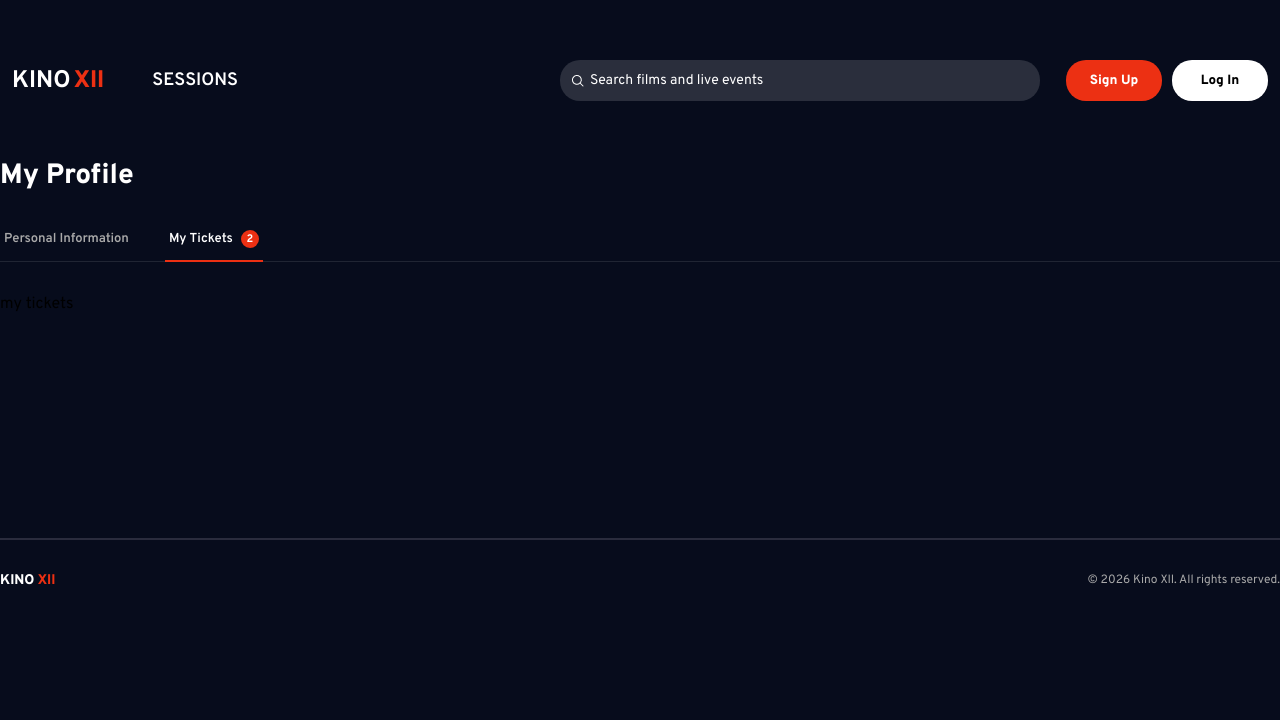
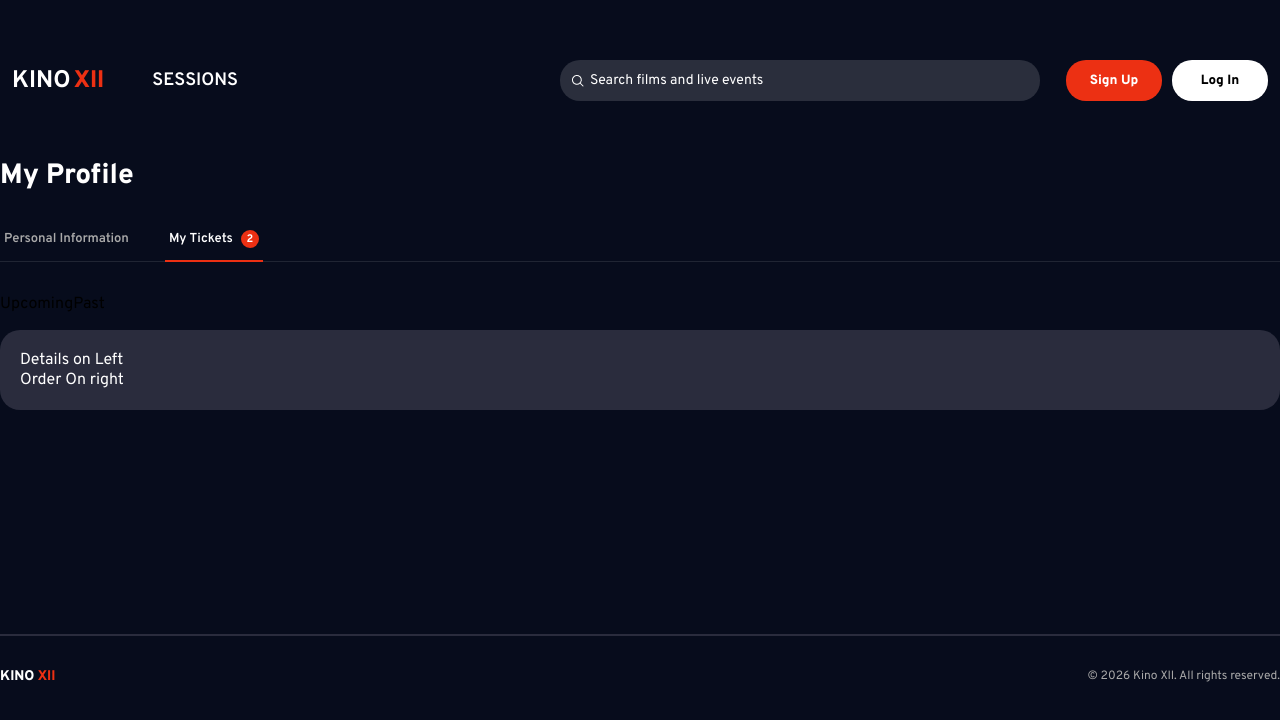
Before and after one commit to TornikeALT/kino-xii, a React (Vite) app: page /profile/tickets in a window 1280 px wide. Shown: the top 720 px of the page. Built offline with nearby package versions, Linux system fonts and the light colour scheme; no server answers.

Commit message:
add logic to get tickets from api

```diff
--- a/src/api.js
+++ b/src/api.js
@@ -153,6 +153,26 @@ export async function getMovie(slug) {
   return data.data;
 }
 
+// GET MY TICKETS
+export async function getTickets(filter) {
+  const query = filter ? `?filter=${filter}` : "";
+
+  const res = await apiFetch(`/tickets${query}`);
+
+  const body = await res.json().catch(() => ({}));
+
+  if (!res.ok) {
+    const error = new Error(body.message || "Could not load tickets");
+
+    error.status = res.status;
+    error.errors = body.errors || {};
+
+    throw error;
+  }
+
+  return body.data;
+}
+
 // PROTECTED REQUESTS
 export async function apiFetch(path, options = {}) {
   const token = getToken();
--- a/src/components/MyTickets.jsx
+++ b/src/components/MyTickets.jsx
@@ -1,5 +1,38 @@
+import styles from "../styles/myTickets.module.css";
+import { getTickets } from "../api.js";
+import { useEffect, useState } from "react";
+
 function MyTickets() {
-  return "my tickets";
+  const [data, setData] = useState([]);
+
+  useEffect(() => {
+    async function loadTickets() {
+      try {
+        const all = await getTickets("");
+        console.log("all", all);
+        setData(all);
+      } catch (error) {
+        console.log("error:", error);
+      }
+    }
+
+    loadTickets();
+  }, []);
+
+  // console.log(data);
+
+  return (
+    <section>
+      <div className="nav">
+        <span>Upcoming</span>
+        <span>Past</span>
+      </div>
+      <div className={styles.card}>
+        <div className="details">Details on Left</div>
+        <div className="order"> Order On right</div>
+      </div>
+    </section>
+  );
 }
 
 export default MyTickets;
--- a/src/pages/MovieDetailsPage.jsx
+++ b/src/pages/MovieDetailsPage.jsx
@@ -44,7 +44,7 @@ function MovieDetailsPage() {
 
   // load the movie
   useEffect(() => {
-    async function loadMoive() {
+    async function loadMovie() {
       try {
         setLoading(true);
         setError("");
@@ -56,7 +56,7 @@ function MovieDetailsPage() {
         setLoading(false);
       }
     }
-    loadMoive();
+    loadMovie();
   }, [slug]);
 
   // load the sessions of the selected date
--- /dev/null
+++ b/src/styles/myTickets.module.css
@@ -0,0 +1,7 @@
+.card {
+  background: var(--bg-light);
+  color: white;
+  padding: 20px;
+  border-radius: 20px;
+  margin-top: 1rem;
+}
```
